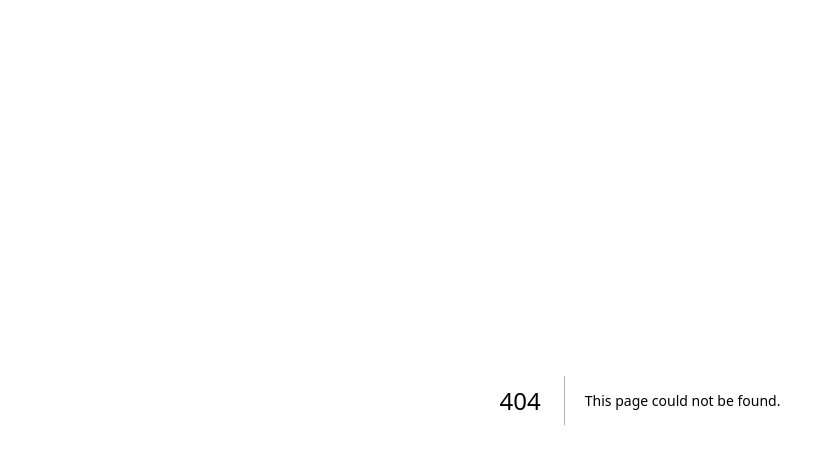
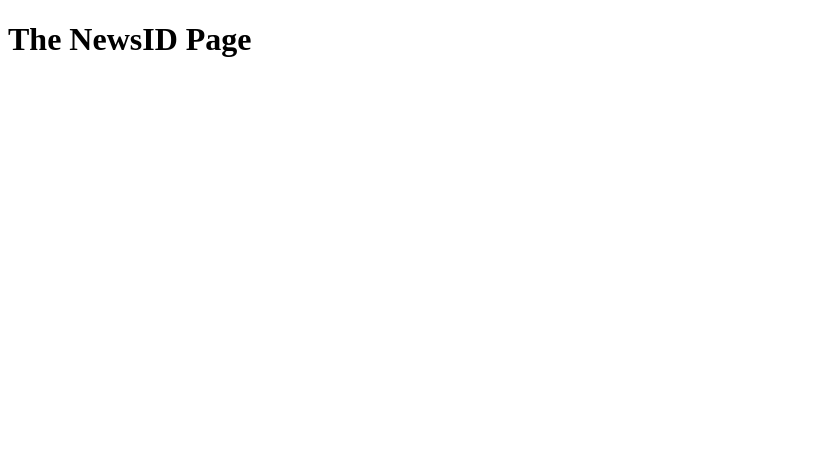
Before and after one commit to Ernest-Yoyowah/ModernWebDevMastery, a Next.js app in the folder React_The_Complete_Guide/NextJS/codebase_1/: page /news/1 in a window 1280 px wide. Before the commit this address had no page. Shown: the top 464 px of the page, without its empty margins (0-835 px from the left). Built offline with nearby package versions, Linux system fonts and the light colour scheme.

Commit message:
Dynamic Pages

```diff
--- /dev/null
+++ b/React_The_Complete_Guide/NextJS/codebase_1/pages/news/[newsId].js
@@ -0,0 +1,7 @@
+import React from "react";
+
+const NewsID = () => {
+  return <h1>The NewsID Page</h1>;
+};
+
+export default NewsID;
```
